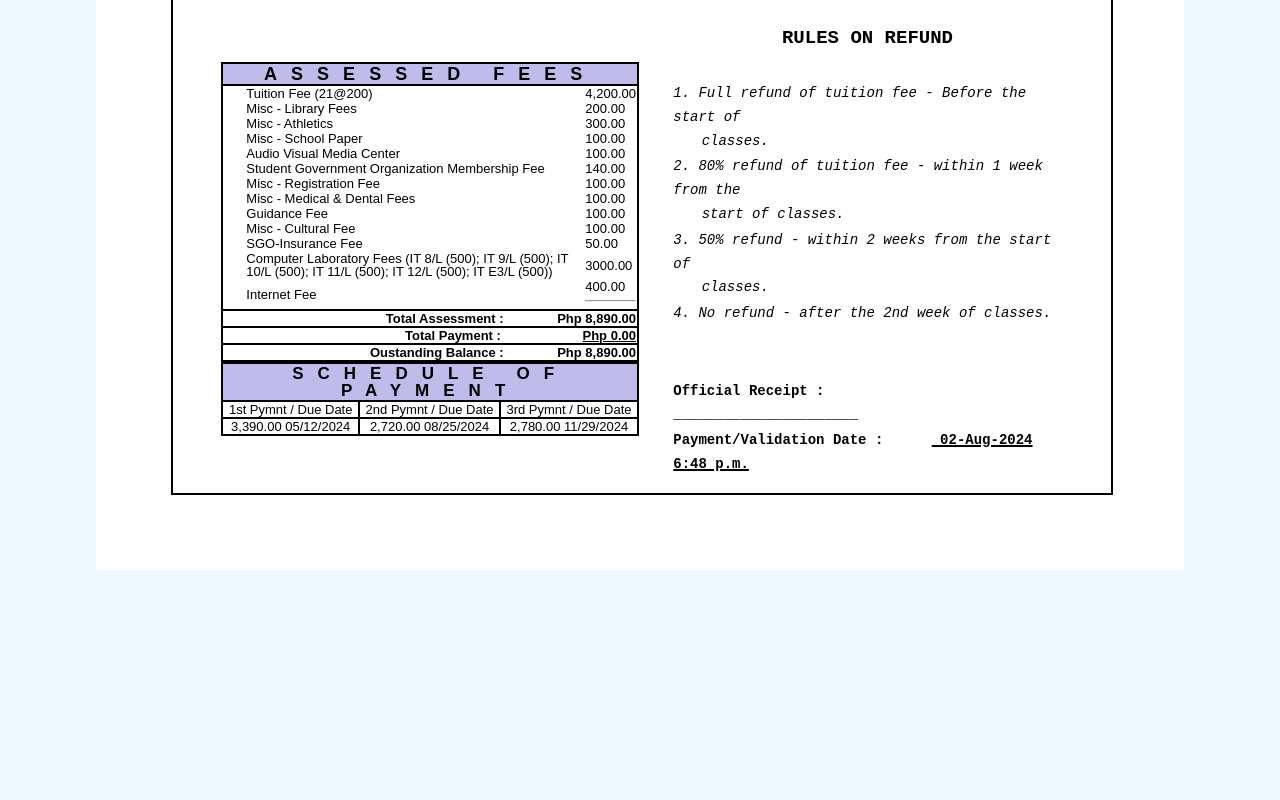
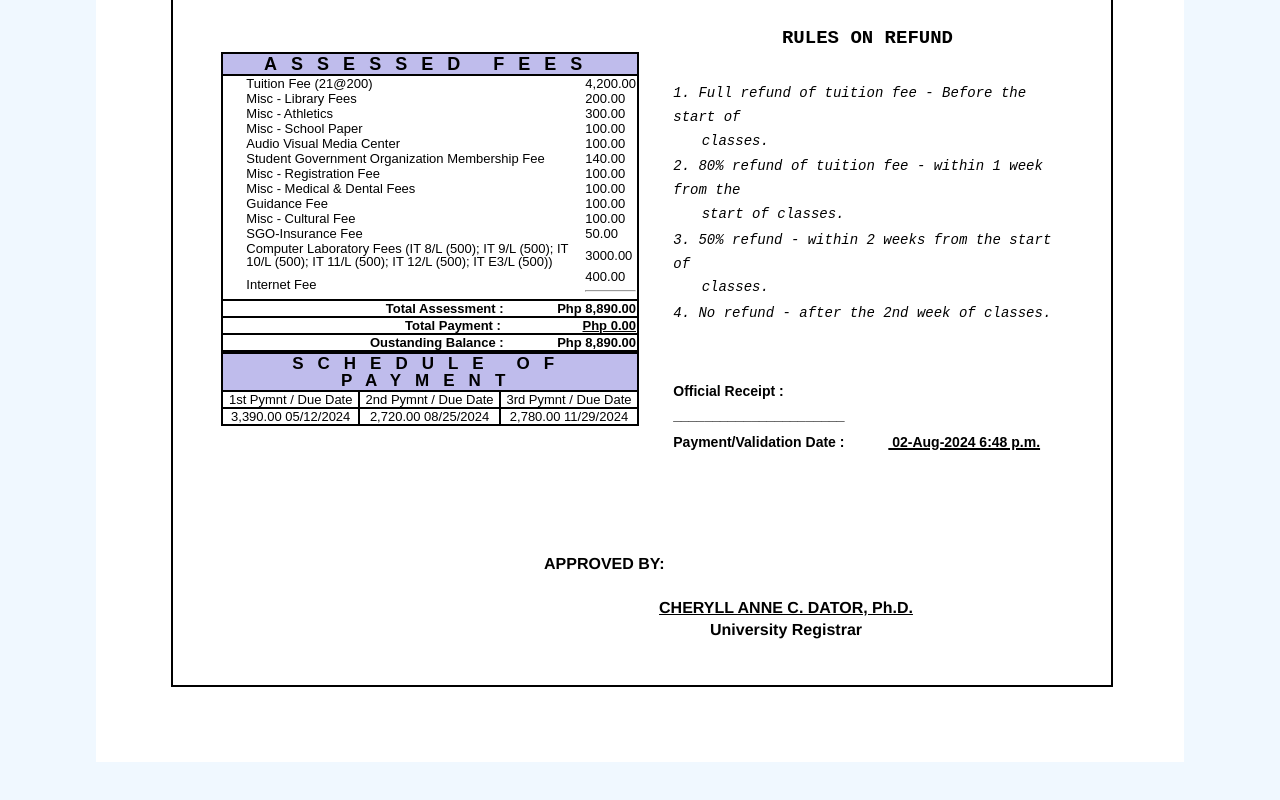
Before and after one commit to PastTimer/web-sys, a plain HTML site: page index.html in a window 1280 px wide. Shown: the part 1117-1917 px from the top of the page. Before the commit the page ends 1783 px from the top, so only its background shows below. Drawn offline with Linux system fonts and the light colour scheme.

Commit message:
Finalized table

```diff
--- a/index.html
+++ b/index.html
@@ -313,13 +313,27 @@
                                     <td><span style="display:inline-block; width: 20px;"></span></td>
                                 </tr>
                                 <tr>
-                                    <td><b>Official Receipt :<span style="display:inline-block; width: 110px;"></span>______________________</b></td>
+                                    <td><b style="font-family: Arial, Helvetica, sans-serif;">Official Receipt :<span style="display:inline-block; width: 110px;"></span>______________________</b></td>
                                 </tr>
                                 <tr>
-                                    <td><b>Payment/Validation Date : <span style="display:inline-block; width: 40px;"></span><u style="text-decoration-thickness: 1.5px;"> 02-Aug-2024 6:48 p.m.</b></u></td>
+                                    <td><b style="font-family: Arial, Helvetica, sans-serif;">Payment/Validation Date : <span style="display:inline-block; width: 40px;"></span><u style="text-decoration-thickness: 1.5px;"> 02-Aug-2024 6:48 p.m.</b></u></td>
                                 </tr>
                             </table>
                         </div>
+                        <table style="padding: 80px; float:right; width: 650px;">
+                            <tr>
+                                <td style="text-align:left;"><b>APPROVED BY:</b></td>
+                            </tr>
+                            <tr>
+                                <td><br></td>
+                            </tr>
+                            <tr>
+                                <td style="text-decoration-thickness:1.5px; text-align:center;"><b><u>CHERYLL ANNE C. DATOR, Ph.D.</u></b></td>
+                            </tr>
+                            <tr>
+                                <td style="text-align:center;"><b>University Registrar</b></td>
+                            </tr>
+                        </table>
                     </div>
                 </div>
             </article>
--- a/styles.css
+++ b/styles.css
@@ -32,6 +32,7 @@ body {
     border: 2px solid black;
     width: 100%;
     text-align: start;
+    height: 1350px;
 }
 .txtbox{
     font-size: 18px;
```
